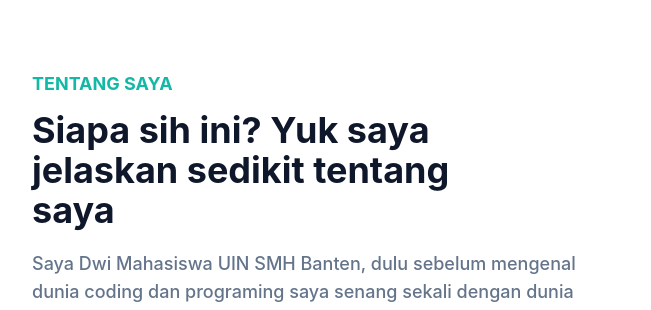
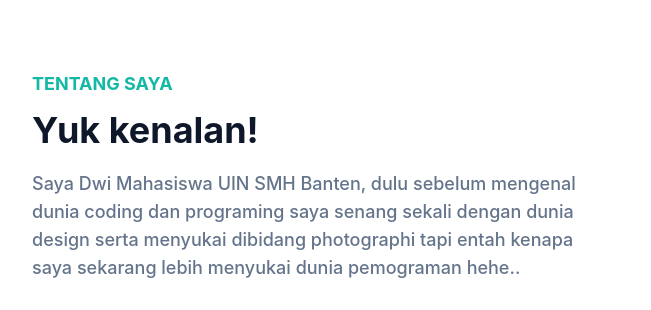
Before and after one commit to dwiaryanto25/my-portofolio, a website: page index.html in a window 1280 px wide. Shown: the part 664-974 px from the top of the page, 0-651 px from the left. Drawn offline with Linux system fonts and the light colour scheme.

Commit message:
mengubah about

```diff
--- a/index.html
+++ b/index.html
@@ -108,7 +108,7 @@
         <div class="flex flex-wrap">
           <div class="mb-10 w-full px-4 lg:w-1/2">
             <h4 class="mb-3 text-lg font-bold uppercase text-primary">Tentang Saya</h4>
-            <h2 class="mb-5 max-w-md text-3xl font-bold text-dark dark:text-white lg:text-4xl">Siapa sih ini? Yuk saya jelaskan sedikit tentang saya</h2>
+            <h2 class="mb-5 max-w-md text-3xl font-bold text-dark dark:text-white lg:text-4xl">Yuk kenalan!</h2>
             <p class="max-w-xl text-base font-medium text-secondary lg:text-lg">Saya Dwi Mahasiswa UIN SMH Banten, dulu sebelum mengenal dunia coding dan programing saya senang sekali dengan dunia design serta menyukai dibidang photographi tapi entah kenapa saya sekarang lebih menyukai dunia pemograman hehe.. </p>
           </div>
           <div class="w-full px-4 lg:w-1/2">
```
